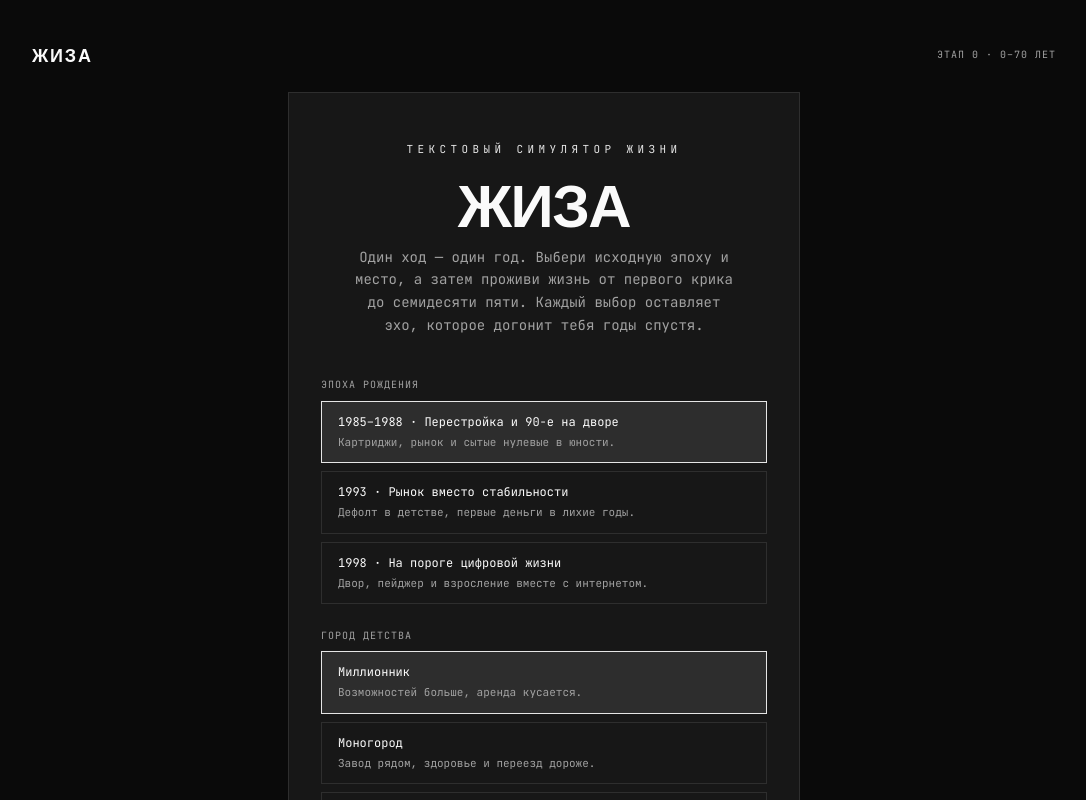
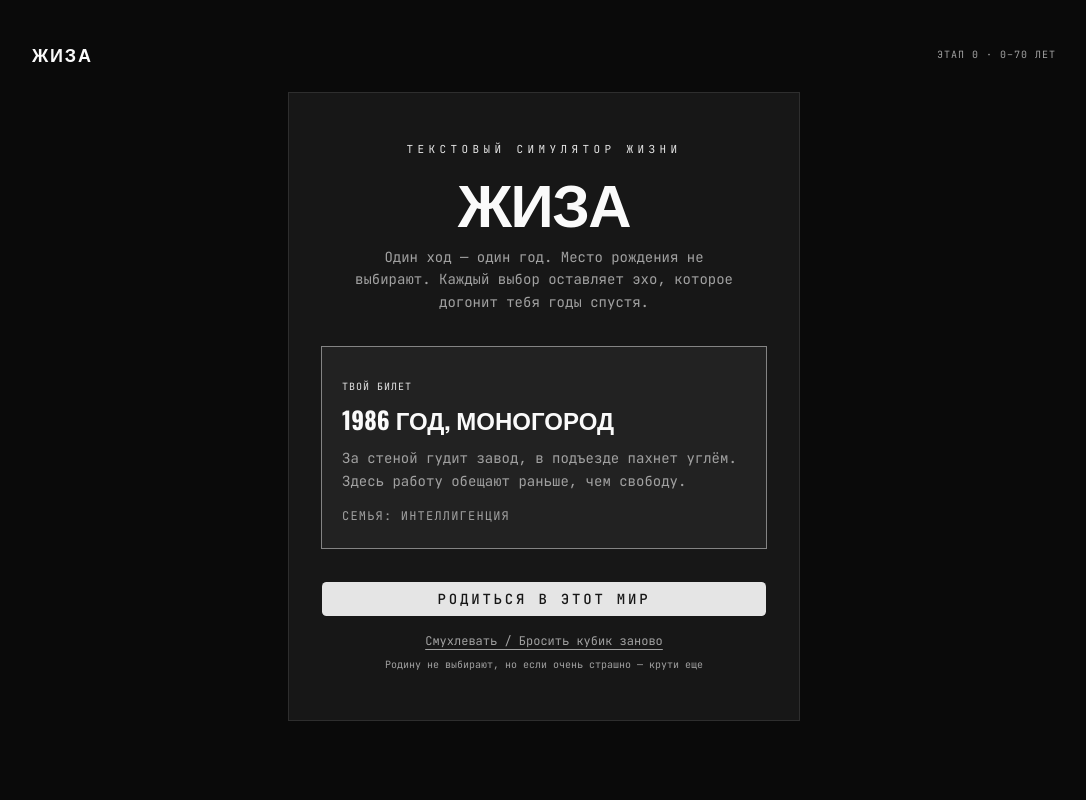
Before and after one commit to clsasa1/zhiza, a Next.js app: page / in a window 1280 px wide. Shown: the top 800 px of the page, without its empty margins (96-1182 px from the left). Built offline with nearby package versions, Linux system fonts and the light colour scheme.

Commit message:
Replace manual start choices with fate roll
Co-authored-by: Copilot <223556219+Copilot@users.noreply.github.com>

```diff
--- a/components/game/game.tsx
+++ b/components/game/game.tsx
@@ -2,7 +2,7 @@
 
 import { useCallback, useState } from 'react'
 import { Button } from '@/components/ui/button'
-import type { BirthEraId, CityType, GameChoice, GameEvent, LifeState } from '@/lib/game/types'
+import type { BirthEraId, CityType, FamilyBackground, GameChoice, GameEvent, LifeState } from '@/lib/game/types'
 import { createNewLife, resolveChoice, tickYear } from '@/lib/game/engine'
 import { StatsPanel } from './stats-panel'
 import { EventCard } from './event-card'
@@ -13,8 +13,8 @@ export function Game() {
   const [state, setState] = useState<LifeState | null>(null)
   const [pendingEvent, setPendingEvent] = useState<GameEvent | null>(null)
 
-  const start = useCallback((birthEra: BirthEraId, cityType: CityType) => {
-    setState(createNewLife({ birthEra, cityType }))
+  const start = useCallback((birthEra: BirthEraId, cityType: CityType, birthYear: number, familyBackground: FamilyBackground) => {
+    setState(createNewLife({ birthEra, birthYear, cityType, familyBackground }))
     setPendingEvent(null)
   }, [])
 
@@ -44,7 +44,7 @@ export function Game() {
     return (
       <DeathScreen
         state={state}
-        onRestart={() => start('perestroika', 'metropolis')}
+        onRestart={() => start('perestroika', 'metropolis', 1986, 'working_class')}
       />
     )
   }
@@ -101,20 +101,11 @@ function IdleCard({ state }: { state: LifeState }) {
 function StartScreen({
   onStart,
 }: {
-  onStart: (birthEra: BirthEraId, cityType: CityType) => void
+  onStart: (birthEra: BirthEraId, cityType: CityType, birthYear: number, familyBackground: FamilyBackground) => void
 }) {
-  const [birthEra, setBirthEra] = useState<BirthEraId>('perestroika')
-  const [cityType, setCityType] = useState<CityType>('metropolis')
-  const eras: Array<{ id: BirthEraId; years: string; title: string; text: string }> = [
-    { id: 'perestroika', years: '1985–1988', title: 'Перестройка и 90-е на дворе', text: 'Картриджи, рынок и сытые нулевые в юности.' },
-    { id: 'early_nineties', years: '1993', title: 'Рынок вместо стабильности', text: 'Дефолт в детстве, первые деньги в лихие годы.' },
-    { id: 'late_nineties', years: '1998', title: 'На пороге цифровой жизни', text: 'Двор, пейджер и взросление вместе с интернетом.' },
-  ]
-  const cities: Array<{ id: CityType; title: string; text: string }> = [
-    { id: 'metropolis', title: 'Миллионник', text: 'Возможностей больше, аренда кусается.' },
-    { id: 'industrial', title: 'Моногород', text: 'Завод рядом, здоровье и переезд дороже.' },
-    { id: 'provincial', title: 'ПГТ и глубинка', text: 'Дешевле жить, сложнее найти выход.' },
-  ]
+  const [fate, setFate] = useState(() => rollFate())
+  const cityLabels: Record<CityType, string> = { metropolis: 'Миллионник', industrial: 'Моногород', provincial: 'Глубинка / ПГТ' }
+  const familyLabels: Record<FamilyBackground, string> = { working_class: 'работяги', intelligentsia: 'интеллигенция', single_mother: 'мать-одиночка', commercial: 'коммерческая семья' }
   return (
     <div className="mx-auto flex w-full max-w-lg flex-col items-center border border-border bg-card px-8 py-12 text-center">
       <span className="font-mono text-[11px] uppercase tracking-[0.4em] text-primary">
@@ -124,51 +115,44 @@ function StartScreen({
         ЖИЗА
       </h1>
       <p className="mt-4 max-w-sm text-pretty font-mono text-sm leading-relaxed text-muted-foreground">
-        Один ход — один год. Выбери исходную эпоху и место, а затем проживи жизнь
-        от первого крика до семидесяти пяти. Каждый выбор оставляет эхо, которое догонит
-        тебя годы спустя.
+        Один ход — один год. Место рождения не выбирают. Каждый выбор оставляет эхо,
+        которое догонит тебя годы спустя.
       </p>
-      <div className="mt-8 w-full text-left">
-        <span className="font-mono text-[10px] uppercase tracking-widest text-muted-foreground">Эпоха рождения</span>
-        <div className="mt-2 grid gap-2">
-          {eras.map((era) => (
-            <button
-              key={era.id}
-              type="button"
-              onClick={() => setBirthEra(era.id)}
-              className={`cursor-pointer border px-4 py-3 text-left transition-all duration-200 ease-out ${
-                birthEra === era.id ? 'border-primary bg-primary/10' : 'border-border hover:border-zinc-500 hover:bg-zinc-800/80'
-              }`}
-            >
-              <span className="block font-mono text-xs text-foreground">{era.years} · {era.title}</span>
-              <span className="mt-1 block font-mono text-[11px] text-muted-foreground">{era.text}</span>
-            </button>
-          ))}
-        </div>
-        <span className="mt-6 block font-mono text-[10px] uppercase tracking-widest text-muted-foreground">Город детства</span>
-        <div className="mt-2 grid gap-2">
-          {cities.map((city) => (
-            <button
-              key={city.id}
-              type="button"
-              onClick={() => setCityType(city.id)}
-              className={`cursor-pointer border px-4 py-3 text-left transition-all duration-200 ease-out ${
-                cityType === city.id ? 'border-primary bg-primary/10' : 'border-border hover:border-zinc-500 hover:bg-zinc-800/80'
-              }`}
-            >
-              <span className="block font-mono text-xs text-foreground">{city.title}</span>
-              <span className="mt-1 block font-mono text-[11px] text-muted-foreground">{city.text}</span>
-            </button>
-          ))}
-        </div>
+      <div className="mt-8 w-full border border-primary/50 bg-primary/5 px-5 py-6 text-left">
+        <span className="font-mono text-[10px] uppercase tracking-widest text-primary">Твой билет</span>
+        <h2 className="mt-2 font-sans text-2xl font-bold uppercase text-foreground">{fate.year} год, {cityLabels[fate.cityType]}</h2>
+        <p className="mt-3 font-mono text-sm leading-relaxed text-muted-foreground">{fate.punch}</p>
+        <p className="mt-4 font-mono text-xs uppercase tracking-widest text-muted-foreground">Семья: {familyLabels[fate.familyBackground]}</p>
       </div>
       <Button
-        onClick={() => onStart(birthEra, cityType)}
+        onClick={() => onStart(fate.birthEra, fate.cityType, fate.year, fate.familyBackground)}
         size="lg"
         className="mt-8 w-full font-mono uppercase tracking-[0.2em]"
       >
-        Начать жизнь
+        РОДИТЬСЯ В ЭТОТ МИР
       </Button>
+      <button type="button" onClick={() => setFate(rollFate())} className="mt-4 cursor-pointer font-mono text-xs text-muted-foreground underline underline-offset-4 transition-colors hover:text-foreground">Смухлевать / Бросить кубик заново</button>
+      <span className="mt-2 font-mono text-[10px] text-muted-foreground">Родину не выбирают, но если очень страшно — крути еще</span>
     </div>
   )
 }
+
+type Fate = { year: number; birthEra: BirthEraId; cityType: CityType; familyBackground: FamilyBackground; punch: string }
+
+function rollFate(): Fate {
+  const year = weightedPick([1985, 1986, 1987, 1988, 1989, 1990, 1991, 1992, 1993, 1994, 1995, 1996, 1997, 1998], [1, 4, 4, 4, 3, 3, 3, 3, 4, 3, 2, 2, 2, 2])
+  const cityType = weightedPick<CityType>(['metropolis', 'industrial', 'provincial'], [30, 45, 25])
+  const familyBackground = weightedPick<FamilyBackground>(['working_class', 'intelligentsia', 'single_mother'], [45, 30, 25])
+  const punch = cityType === 'provincial' && year === 1986 ? 'За окном дымит труба котельной, в серванте стоят хрустальные рюмки, а в стране медленно начинается перестройка.' : cityType === 'metropolis' && year === 1993 ? 'Рынок шумит прямо под окнами пятиэтажки, доллар растёт, но здесь хотя бы есть за что зацепиться.' : cityType === 'industrial' ? 'За стеной гудит завод, в подъезде пахнет углём. Здесь работу обещают раньше, чем свободу.' : cityType === 'provincial' ? 'Автобус ходит два раза в день, новости приходят от соседей. До большого мира сначала нужно доехать.' : 'Пятиэтажки тянутся до горизонта. Здесь тесно, дорого и всё же есть куда податься.'
+  return { year, birthEra: year <= 1992 ? 'perestroika' : year <= 1997 ? 'early_nineties' : 'late_nineties', cityType, familyBackground, punch }
+}
+
+function weightedPick<T>(items: T[], weights: number[]): T {
+  const total = weights.reduce((sum, weight) => sum + weight, 0)
+  let roll = Math.random() * total
+  for (let i = 0; i < items.length; i += 1) {
+    roll -= weights[i]
+    if (roll < 0) return items[i]
+  }
+  return items[items.length - 1]
+}
--- a/lib/game/engine.ts
+++ b/lib/game/engine.ts
@@ -171,13 +171,14 @@ export function createNewLife(options?: {
   birthEra?: BirthEraId
   birthYear?: number
   cityType?: CityType
+  familyBackground?: FamilyBackground
 }): LifeState {
   const birthEra = options?.birthEra ?? 'perestroika'
   const cityType = options?.cityType ?? pick<CityType>(['metropolis', 'industrial', 'provincial'])
   const birthYear = options?.birthYear ?? (
     birthEra === 'perestroika' ? randInt(1985, 1988) : BIRTH_YEAR_BY_ERA[birthEra]
   )
-  const familyBackground = pick<FamilyBackground>([
+  const familyBackground = options?.familyBackground ?? pick<FamilyBackground>([
     'working_class',
     'intelligentsia',
     'single_mother',
```
